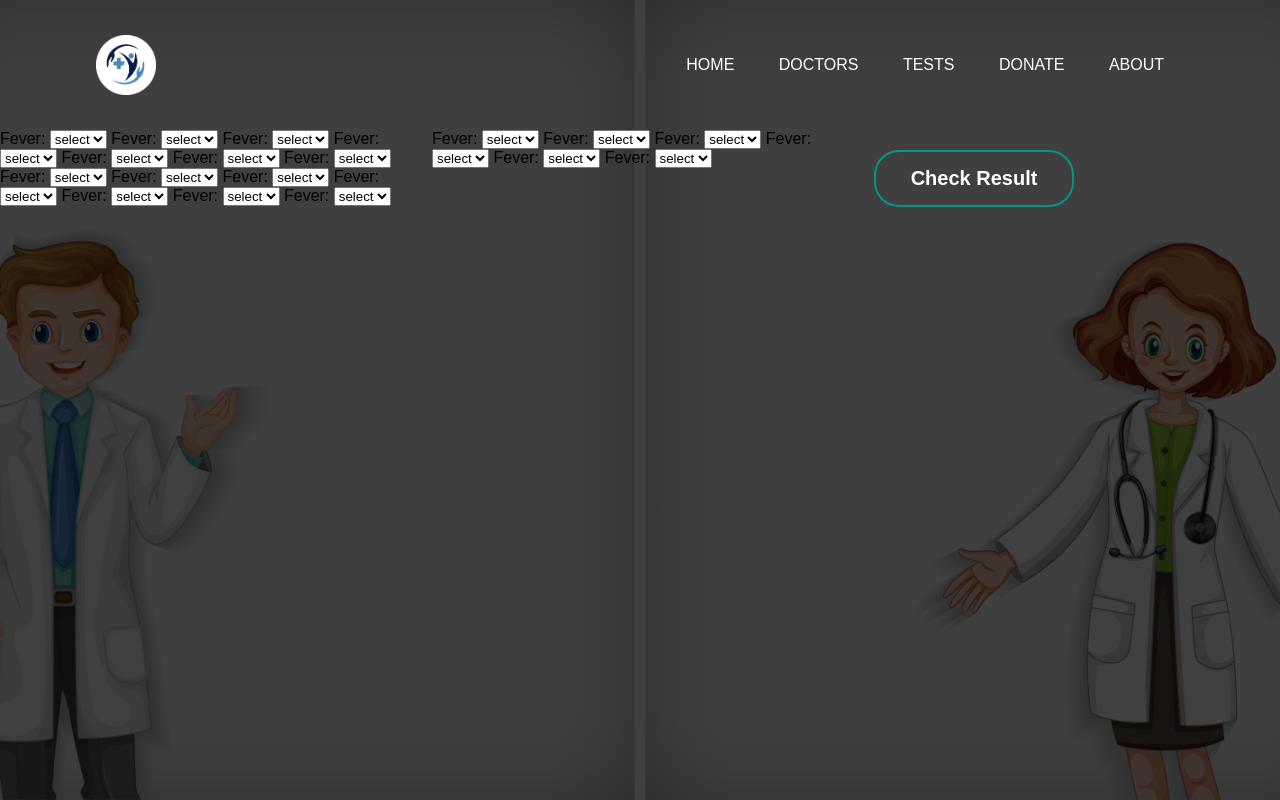
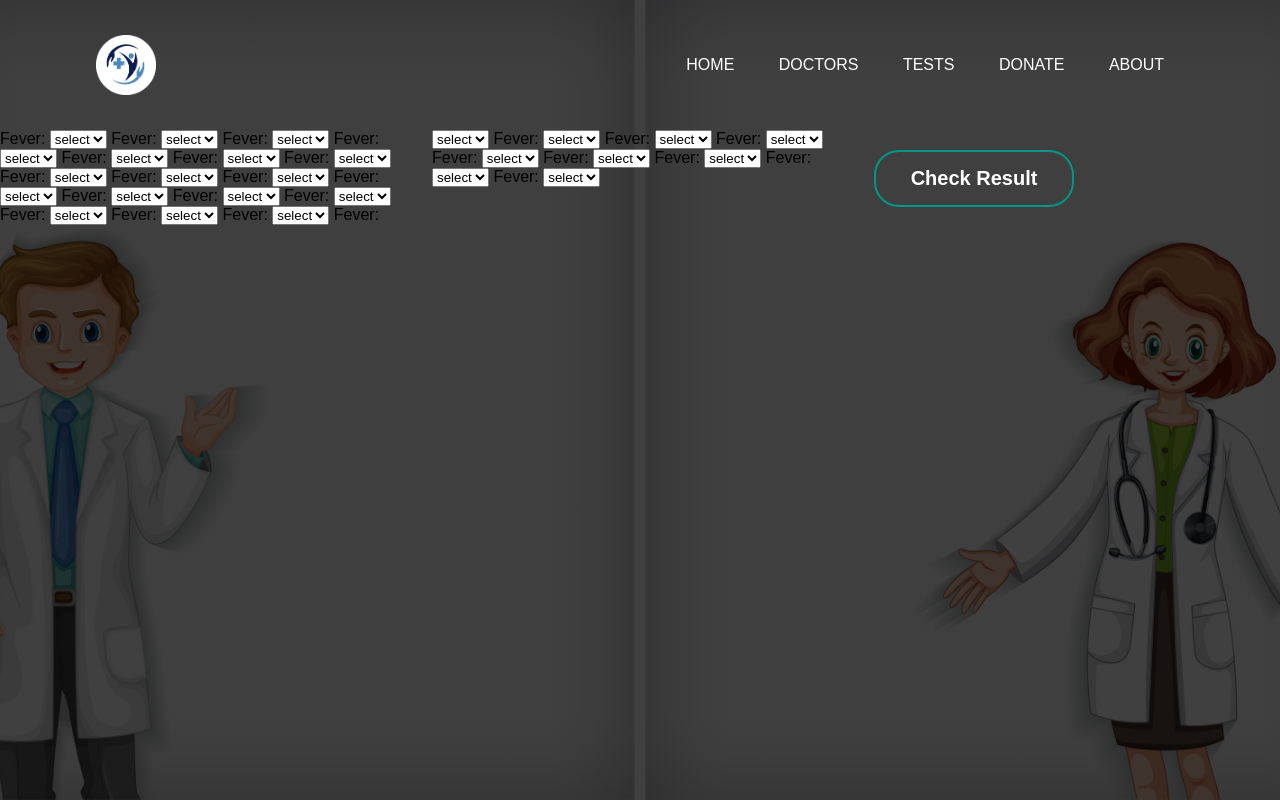
Before and after one commit to mhashim114/Hackfest2.0-Hello_World, a Flask app: page /form in a window 1280 px wide. Run offline with Flask 2, Linux system fonts and the light colour scheme.

Commit message:
Diseases names added in form

```diff
--- a/main.py
+++ b/main.py
@@ -1,7 +1,7 @@
 from flask import Flask, request, render_template
 from utils import *
-
-app = Flask(__name__)
+app = Flask(__name__, template_folder='./template', static_folder='./static')
+# app = Flask(__name__)
 
 
 @app.route("/submit_diseases", methods=["POST"])
--- a/templates/form.html
+++ b/templates/form.html
@@ -20,141 +20,184 @@
         </ul>
     </div>
     <div class="content">
-      <label for="fever">Fever:</label>
-      <select name="fever" id="fever">
+      <label for="Headache">Fever:</label>
+      <select name="Headache" id="Headache">
         <option value="select">select</option>
         <option value="No">No</option>
         <option value="Yes">Yes</option>
       </select>
 
-      <label for="fever">Fever:</label>
-      <select name="fever" id="fever">
+      <label for="MusclesPain">Fever:</label>
+      <select name="Muscles Pain" id="MusclesPain">
         <option value="select">select</option>
         <option value="No">No</option>
         <option value="Yes">Yes</option>
       </select>
 
-      <label for="fever">Fever:</label>
-      <select name="fever" id="fever">
+      <label for="BonePain">Fever:</label>
+      <select name="Bone Pain" id="BonePain">
         <option value="select">select</option>
         <option value="No">No</option>
         <option value="Yes">Yes</option>
       </select>
 
-      <label for="fever">Fever:</label>
-      <select name="fever" id="fever">
+      <label for="JointPain">Fever:</label>
+      <select name="Joint Pain" id="JointPain">
         <option value="select">select</option>
         <option value="No">No</option>
         <option value="Yes">Yes</option>
       </select>
 
-      <label for="fever">Fever:</label>
-      <select name="fever" id="fever">
+      <label for="Nausea">Fever:</label>
+      <select name="Nausea" id="Nausea">
         <option value="select">select</option>
         <option value="No">No</option>
         <option value="Yes">Yes</option>
       </select>
 
-      <label for="fever">Fever:</label>
-      <select name="fever" id="fever">
+      <label for="Vomiting">Fever:</label>
+      <select name="Vomiting" id="Vomiting">
         <option value="select">select</option>
         <option value="No">No</option>
         <option value="Yes">Yes</option>
       </select>
 
-      <label for="fever">Fever:</label>
-      <select name="fever" id="fever">
+      <label for="PainBehinedEyes">Fever:</label>
+      <select name="Pain Behined Eyes" id="PainBehinedEyes">
         <option value="select">select</option>
         <option value="No">No</option>
         <option value="Yes">Yes</option>
       </select>
 
-      <label for="fever">Fever:</label>
-      <select name="fever" id="fever">
+      <label for="SwollenGlads">Fever:</label>
+      <select name="Swollen Glads" id="SwollenGlads">
         <option value="select">select</option>
         <option value="No">No</option>
         <option value="Yes">Yes</option>
       </select>
 
-      <label for="fever">Fever:</label>
-      <select name="fever" id="fever">
+
+      <label for="Rash">Fever:</label>
+      <select name="Rash" id="Rash">
         <option value="select">select</option>
         <option value="No">No</option>
         <option value="Yes">Yes</option>
       </select>
 
-      <label for="fever">Fever:</label>
-      <select name="fever" id="fever">
+      <label for="Fever">Fever:</label>
+      <select name="Fever" id="Fever">
         <option value="select">select</option>
         <option value="No">No</option>
         <option value="Yes">Yes</option>
       </select>
 
-      <label for="fever">Fever:</label>
-      <select name="fever" id="fever">
+      <label for="StomachPain">Fever:</label>
+      <select name="Stomach Pain" id="Stomach Pain">
         <option value="select">select</option>
         <option value="No">No</option>
         <option value="Yes">Yes</option>
       </select>
 
-      <label for="fever">Fever:</label>
-      <select name="fever" id="fever">
+      <label for="Chills">Fever:</label>
+      <select name="Chills" id="Chills">
         <option value="select">select</option>
         <option value="No">No</option>
         <option value="Yes">Yes</option>
       </select>
 
-      <label for="fever">Fever:</label>
-      <select name="fever" id="fever">
+      <label for="Discomfort">Fever:</label>
+      <select name="Discomfort" id="Discomfort">
         <option value="select">select</option>
         <option value="No">No</option>
         <option value="Yes">Yes</option>
       </select>
 
-      <label for="fever">Fever:</label>
-      <select name="fever" id="fever">
+      <label for="Diarrhea">Fever:</label>
+      <select name="Diarrhea" id="Diarrhea">
         <option value="select">select</option>
         <option value="No">No</option>
         <option value="Yes">Yes</option>
       </select>
 
-      <label for="fever">Fever:</label>
-      <select name="fever" id="fever">
+      <label for="Fatigue">Fever:</label>
+      <select name="Fatigue" id="Fatigue">
         <option value="select">select</option>
         <option value="No">No</option>
         <option value="Yes">Yes</option>
       </select>
 
-      <label for="fever">Fever:</label>
-      <select name="fever" id="fever">
+      <label for="Cough">Fever:</label>
+      <select name="Cough" id="Cough">
         <option value="select">select</option>
         <option value="No">No</option>
         <option value="Yes">Yes</option>
       </select>
 
-      <label for="fever">Fever:</label>
-      <select name="fever" id="fever">
+      <label for="RapidBreathe">Fever:</label>
+      <select name="Rapid Breathe" id="RapidBreathe">
         <option value="select">select</option>
         <option value="No">No</option>
         <option value="Yes">Yes</option>
       </select>
 
-      <label for="fever">Fever:</label>
-      <select name="fever" id="fever">
+      <label for="Weakness">Fever:</label>
+      <select name="Weakness" id="Weakness">
         <option value="select">select</option>
         <option value="No">No</option>
         <option value="Yes">Yes</option>
       </select>
 
-      <label for="fever">Fever:</label>
-      <select name="fever" id="fever">
+      <label for="LossAppetite">Fever:</label>
+      <select name="Loss Appetite" id="LossAppetite">
         <option value="select">select</option>
         <option value="No">No</option>
         <option value="Yes">Yes</option>
       </select>
 
-      <label for="fever">Fever:</label>
-      <select name="fever" id="fever">
+       <label for="Flu">Fever:</label>
+      <select name="Flu" id="Flu">
+        <option value="select">select</option>
+        <option value="No">No</option>
+        <option value="Yes">Yes</option>
+      </select>
+
+       <label for="ChangeinSkinColor">Fever:</label>
+      <select name="Change in Skin Color" id="ChangeinSkinColor">
+        <option value="select">select</option>
+        <option value="No">No</option>
+        <option value="Yes">Yes</option>
+      </select>
+
+       <label for="DarkUrine/Stool">Fever:</label>
+      <select name="Dark Urine/Stool" id="DarkUrine/Stool">
+        <option value="select">select</option>
+        <option value="No">No</option>
+        <option value="Yes">Yes</option>
+      </select>
+
+      <label for="Lossoftaste">Fever:</label>
+      <select name="Loss of taste" id="Lossoftaste">
+        <option value="select">select</option>
+        <option value="No">No</option>
+        <option value="Yes">Yes</option>
+      </select>
+
+      <label for="Lossofsmell">Fever:</label>
+      <select name="'Loss of smell" id="'Lossofsmell">
+        <option value="select">select</option>
+        <option value="No">No</option>
+        <option value="Yes">Yes</option>
+      </select>
+
+      <label for="Sorethroat">Fever:</label>
+      <select name="Sore throat" id="Sore throat">
+        <option value="select">select</option>
+        <option value="No">No</option>
+        <option value="Yes">Yes</option>
+      </select>
+
+      <label for="Runny Nose">Fever:</label>
+      <select name="Runny Nose" id="RunnyNose">
         <option value="select">select</option>
         <option value="No">No</option>
         <option value="Yes">Yes</option>
```
